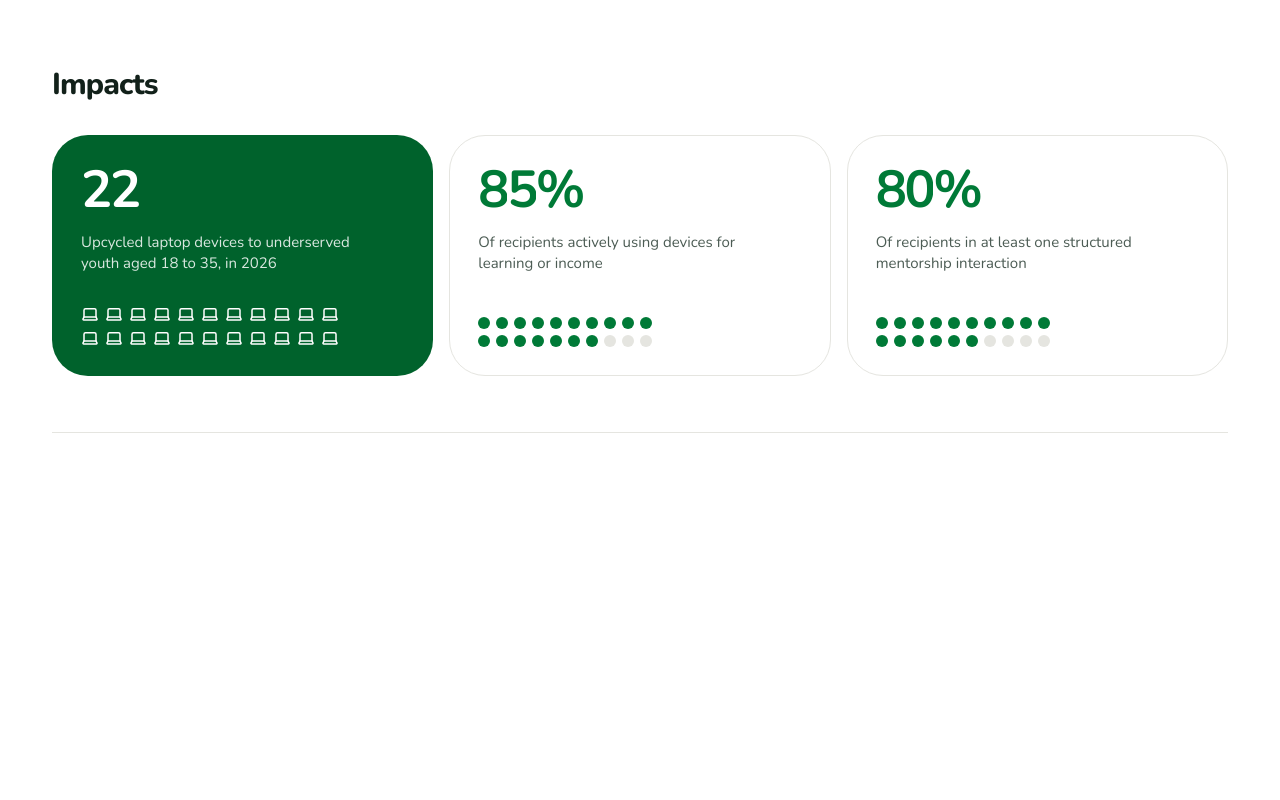
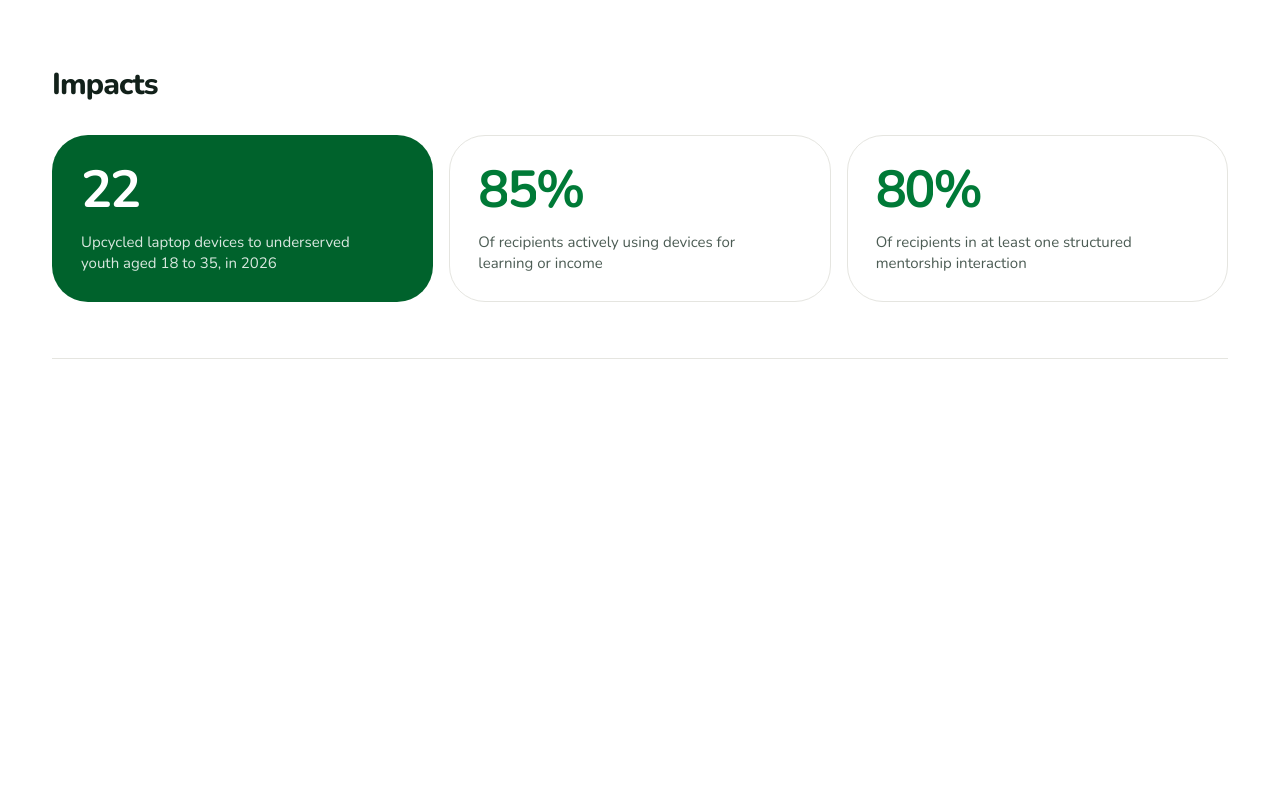
Before and after one commit to stdiohox/justusedtech1, a Next.js app: page /programs/breakthrough-series in a window 1280 px wide. Shown: the part 1060-1860 px from the top of the page. Built offline with nearby package versions, Linux system fonts and the light colour scheme.

Commit message:
Impact figures: drop the unit charts, slow the reels
The dot and laptop charts under each figure are removed at the client's
request. The reels now run 3.2s (leftmost) to 4s (rightmost), so the spin
reads as a counter turning rather than a flicker.

```diff
--- a/src/components/sections/impact-figures.tsx
+++ b/src/components/sections/impact-figures.tsx
@@ -1,41 +1,34 @@
 "use client";
 
 import { useEffect, useRef, useState, type CSSProperties } from "react";
-import { Laptop } from "lucide-react";
 import { cn } from "@/lib/utils";
 
 /**
  * A programme's headline results as interactive figure cards.
  *
  * The figure is an odometer: every digit is a reel that spins up from 0 and lands on its
- * value, the rightmost reels running longest, as on a mechanical counter. Under it, a unit
- * chart that shows the figure rather than decorating it:
- *   - a percentage is 20 dots, one per 5%, so 85% fills 17 and 80% fills 16
- *   - a small count (up to 40) is one icon per unit, so 22 laptops is 22 laptops
- *   - anything else shows the number alone
- * The units fill in sequence alongside the reels. Hover lifts the card.
+ * value, the rightmost reels running longest, as on a mechanical counter. Hover lifts the
+ * card. (The dot and laptop unit charts that sat under each figure came out at the
+ * client's request.)
  *
  * It plays once, the first time the cards are in view, including when they are already in
  * view on load. Everything renders final on the server and rests final until then, so a
  * reader without JavaScript, a crawler, and the first paint all get the real figures; the
  * reels' snap to 0 happens at the instant they start spinning, which reads as the spin.
- * Under reduced motion nothing moves (the reel animation is off in globals.css, and the
- * units are never reset). The reels and charts are aria-hidden; screen readers get the
- * final value as text.
+ * Under reduced motion nothing moves (the reel animation is off in globals.css). The reels
+ * are aria-hidden; screen readers get the final value as text.
  */
 
 type Item = { label: string; detail: string };
 
-const DOTS = 20;
-const MAX_ICONS = 40;
-/* Units fill over the same span the longest reel takes to settle. */
-const FILL_MS = 1800;
+/*
+  Reel timing, slowed at the client's request. The leftmost reel runs BASE_S, each reel to
+  its right REEL_STEP_S longer, so a two-digit figure settles over about four seconds.
+*/
+const BASE_S = 3.2;
+const REEL_STEP_S = 0.8;
 
-function parse(value: string) {
-  const match = value.match(/^(\d[\d,]*)(.*)$/);
-  if (!match) return null;
-  return { n: Number(match[1].replace(/,/g, "")), suffix: match[2] };
-}
+const hasDigits = (value: string) => /^\d/.test(value);
 
 /**
  * One reel per digit. A reel's strip runs 0 to 9 a number of times and then on to its digit,
@@ -44,7 +37,6 @@ function parse(value: string) {
  */
 function Odometer({ value }: { value: string }) {
   const chars = [...value];
-  const digitCount = chars.filter((c) => /\d/.test(c)).length;
   let seen = 0;
 
   return (
@@ -52,13 +44,13 @@ function Odometer({ value }: { value: string }) {
       {chars.map((char, i) => {
         if (!/\d/.test(char)) return <span key={i}>{char}</span>;
         const digit = Number(char);
-        const fromRight = digitCount - 1 - seen;
+        const position = seen;
         seen += 1;
-        const laps = 2 + (digitCount - 1 - fromRight);
+        const laps = 2 + position;
         const strip = Array.from({ length: laps * 10 + digit + 1 }, (_, n) => n % 10);
         const style = {
           "--to": `calc(-1em * ${strip.length - 1})`,
-          "--dur": `${1.6 + (digitCount - 1 - fromRight) * 0.4}s`,
+          "--dur": `${BASE_S + position * REEL_STEP_S}s`,
         } as CSSProperties;
         return (
           <span key={i} className="jut-reel" style={style}>
@@ -77,37 +69,22 @@ function Odometer({ value }: { value: string }) {
 export function ImpactFigures({ items }: { items: Item[] }) {
   const ref = useRef<HTMLUListElement>(null);
   const [spin, setSpin] = useState(false);
-  /* Share of each unit chart that is lit: 1 at rest, run 0 to 1 while the reels spin. */
-  const [fill, setFill] = useState(1);
 
   useEffect(() => {
     const el = ref.current;
     if (!el) return;
     if (window.matchMedia("(prefers-reduced-motion: reduce)").matches) return;
 
-    let frame = 0;
     const observer = new IntersectionObserver(
       ([entry]) => {
         if (!entry?.isIntersecting) return;
         observer.disconnect();
         setSpin(true);
-        setFill(0);
-        const start = performance.now();
-        const tick = (now: number) => {
-          const t = Math.min(1, (now - start) / FILL_MS);
-          setFill(1 - Math.pow(1 - t, 3));
-          if (t < 1) frame = requestAnimationFrame(tick);
-        };
-        frame = requestAnimationFrame(tick);
       },
       { threshold: 0.35 },
     );
     observer.observe(el);
-    /* Leaving mid-animation cancels the pending frame, so nothing updates an unmounted card. */
-    return () => {
-      observer.disconnect();
-      cancelAnimationFrame(frame);
-    };
+    return () => observer.disconnect();
   }, []);
 
   return (
@@ -117,34 +94,28 @@ export function ImpactFigures({ items }: { items: Item[] }) {
       className="grid gap-4 md:grid-cols-3"
     >
       {items.map((item, i) => {
-        const parsed = parse(item.label);
         const dark = i === 0;
-        const percent = parsed?.suffix.trim() === "%";
-        const units = percent
-          ? { total: DOTS, filled: Math.round(parsed!.n / (100 / DOTS)), kind: "dot" as const }
-          : parsed && !parsed.suffix && parsed.n <= MAX_ICONS
-            ? { total: parsed.n, filled: parsed.n, kind: "icon" as const }
-            : null;
-        const lit = units ? Math.ceil(units.filled * fill) : 0;
-
         return (
           <li
             key={item.label}
             className={cn(
-              "group card flex h-full flex-col justify-between gap-8",
+              "card h-full",
               "transition-[transform,border-color] duration-500 ease-[cubic-bezier(0.32,0.72,0,1)]",
               "hover:-translate-y-1 motion-reduce:transition-none motion-reduce:hover:translate-y-0",
               dark ? "card-dark" : "hover:border-brand-green",
             )}
           >
-            <div>
             <p
               className={cn(
                 "text-[3.25rem] leading-none font-bold tracking-[-0.045em] tabular-nums",
                 dark ? "text-white" : "text-brand-green-dark",
               )}
             >
-                {parsed ? <Odometer value={item.label} /> : <span aria-hidden>{item.label}</span>}
+              {hasDigits(item.label) ? (
+                <Odometer value={item.label} />
+              ) : (
+                <span aria-hidden>{item.label}</span>
+              )}
               <span className="sr-only">{item.label}</span>
             </p>
             <p
@@ -155,56 +126,6 @@ export function ImpactFigures({ items }: { items: Item[] }) {
             >
               {item.detail}
             </p>
-            </div>
-
-            {/*
-              A fixed block, not a wrapping row: dots run 10 to a row, so each row reads as 50%
-              and 85% is one full row and seven; icons split into two even rows. A flex-wrap
-              row broke wherever the card's width fell (18 and 2), which made the count hard
-              to read at a glance.
-            */}
-            {units && (
-              <div
-                aria-hidden
-                className="grid w-max gap-1.5"
-                style={{
-                  gridTemplateColumns: `repeat(${
-                    units.kind === "dot" ? 10 : Math.ceil(units.total / 2)
-                  }, max-content)`,
-                }}
-              >
-                {Array.from({ length: units.total }, (_, u) => {
-                  const on = u < lit;
-                  return units.kind === "icon" ? (
-                    <Laptop
-                      key={u}
-                      strokeWidth={2}
-                      className={cn(
-                        "size-[1.125rem] transition-[opacity,transform] duration-300",
-                        "group-hover:scale-110 motion-reduce:transition-none motion-reduce:group-hover:scale-100",
-                        dark ? "text-white" : "text-brand-green-dark",
-                        on ? "opacity-100" : "opacity-15",
-                      )}
-                    />
-                  ) : (
-                    <span
-                      key={u}
-                      className={cn(
-                        "size-3 rounded-full transition-[background-color,transform] duration-300",
-                        "group-hover:scale-110 motion-reduce:transition-none motion-reduce:group-hover:scale-100",
-                        on
-                          ? dark
-                            ? "bg-white"
-                            : "bg-brand-green-dark"
-                          : dark
-                            ? "bg-white/20"
-                            : "bg-edge",
-                      )}
-                    />
-                  );
-                })}
-              </div>
-            )}
           </li>
         );
       })}
```
Lines whose indentation alone changed are shown as unchanged.
